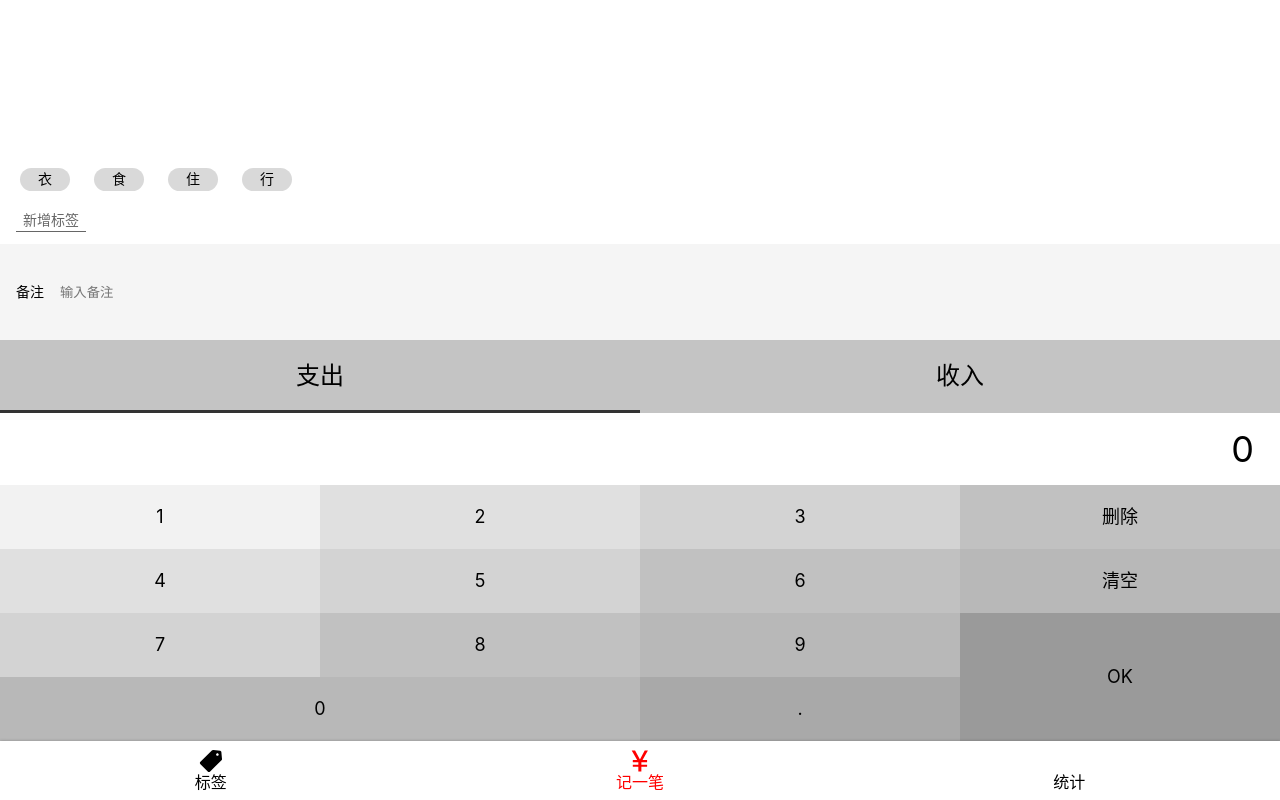
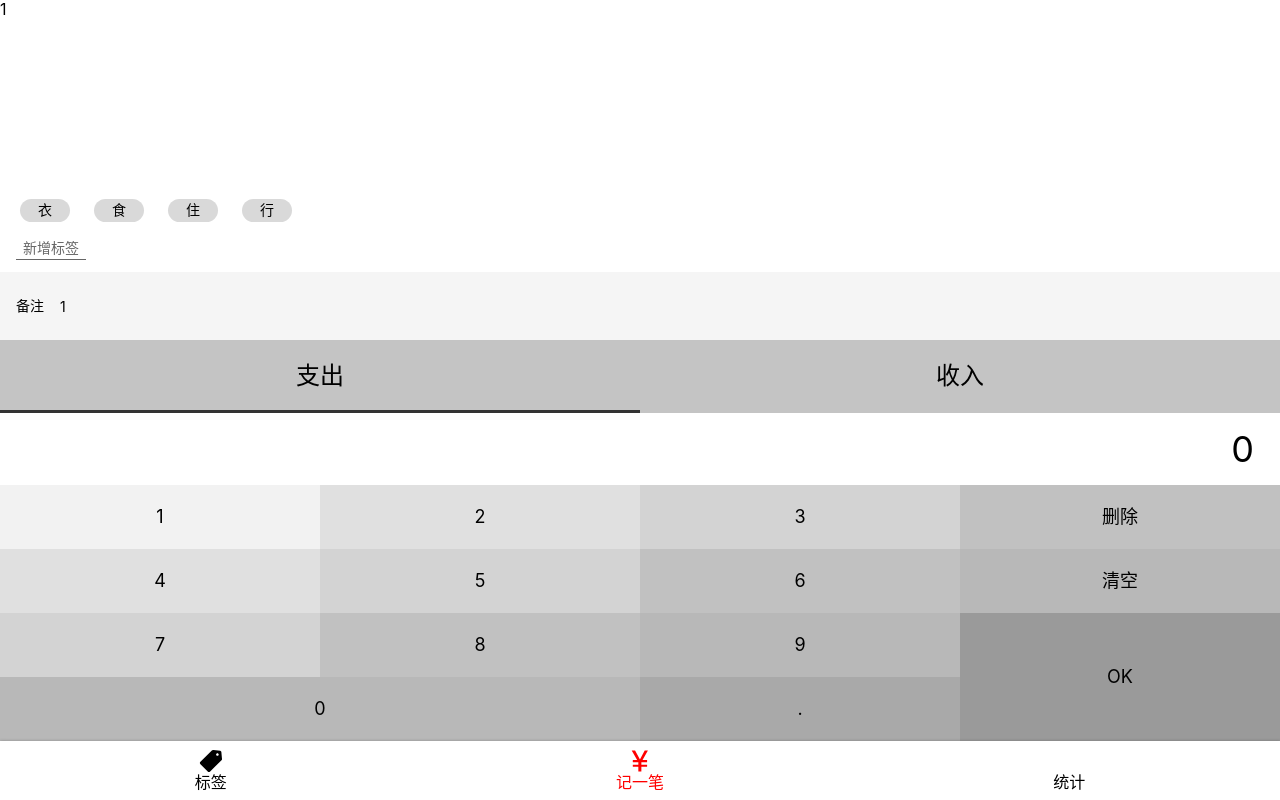
Before and after one commit to CaoBaoWang/keep-account-react, a React app: page /statistics#/money in a window 1280 px wide. Built offline with nearby package versions, Linux system fonts and the light colour scheme.

Commit message:
封装Input组件

```diff
--- /dev/null
+++ b/src/components/Button.tsx
@@ -0,0 +1,13 @@
+import styled from "styled-components";
+
+const Button = styled.button`
+  font-size: 18px;
+  border: none;
+  padding: 8px 12px;
+  background: red;
+  color: white;
+  border-radius: 4px;
+  width: 100px;
+  height: 40px;
+`
+export {Button}
--- /dev/null
+++ b/src/components/Center.tsx
@@ -0,0 +1,10 @@
+import styled from "styled-components";
+
+const Center = styled.div`
+  display: flex;
+  align-items: center;
+  justify-content: center;
+  flex-direction: column;
+`
+
+export {Center}
--- /dev/null
+++ b/src/components/Input.tsx
@@ -0,0 +1,40 @@
+import styled from "styled-components";
+import React from "react";
+
+
+const Label = styled.label`
+
+  display: flex;
+  align-items: center;
+
+  > input {
+    background: #f5f5f5;
+    border: none;
+    margin-left: 16px;
+    flex-grow: 1;
+    height: 44px;
+
+  }
+
+`
+
+type Props = {
+    label:string
+} & React.InputHTMLAttributes<HTMLInputElement>
+const Input: React.FC<Props> = (props) => {
+
+    const {label,children,...reset } = props
+
+    return (
+        <Label>
+            <span>备注</span>
+            <input
+                value={label}
+                {...reset}
+            />
+        </Label>
+    )
+}
+
+
+export {Input}
--- /dev/null
+++ b/src/components/Space.tsx
@@ -0,0 +1,7 @@
+import styled from "styled-components";
+
+const Space = styled.div`
+  height: 16px;
+`
+
+export {Space}
--- a/src/index.scss
+++ b/src/index.scss
@@ -39,8 +39,8 @@ body {
   line-height: 1.2;
 }
 
-button {
-  font-family: inherit;
+button , input{
+  font: inherit;
 }
 
 :focus {
--- a/src/views/Money.tsx
+++ b/src/views/Money.tsx
@@ -8,7 +8,7 @@ import {KeyboardSection} from "./money/KeyboardSection";
 function Money() {
     const [selected,setSelected] = useState({
         tagIds:[] as number[],
-        note:'',
+        note:'1',
         category:'-' as Category ,
         amount: 0
     })
@@ -24,6 +24,7 @@ function Money() {
 
     return (
         <Layout>
+            {selected.note}
             <TagSection value={selected.tagIds} onChange={tagIds=> onChange({tagIds})}  />
 
             <NoteSection value={selected.note} onChange={note=> onChange({note})}/>
--- a/src/views/Tag.tsx
+++ b/src/views/Tag.tsx
@@ -5,24 +5,55 @@ import {useTags} from "useTags";
 import {useParams} from 'react-router-dom'
 import Layout from "components/Layout";
 import Icon from "components/Icon";
+import {Button} from "../components/Button";
+import styled from "styled-components";
+import {Center} from "../components/Center";
+import {Space} from "../components/Space";
 
 type Params = {
-    tagId : string
+    tagId: string
 }
+
+
+const TopBar = styled.header`
+  display: flex;
+  justify-content: center;
+  position: relative;
+  padding: 20px 16px;
+
+  & > label {
+    position: absolute;
+    left: 16px;
+    padding: 8px;
+    margin-top: -8px;
+
+  }
+
+`
 
 const Tag: React.FC = (props) => {
     const {findTag} = useTags()
     const {tagId} = useParams<Params>()
-    const tag =  findTag(parseInt(tagId))
+    const tag = findTag(parseInt(tagId))
 
     return (
         <Layout>
-            <header>
-                <Icon  name="left"/>
-                <span>编辑</span>
-                <span>编辑</span>
-            </header>
-            <div>{tag.name}</div>
+            <TopBar>
+                <label >
+                    <Icon name="left"/>
+                </label>
+                <span>编辑标签</span>
+            </TopBar>
+            <label>
+                <span>标签名</span>
+                <input type="text"  value={tag.name} placeholder="请输入标签名"/>
+            </label>
+            <Center>
+                <Space/>
+                <Space/>
+                <Space/>
+                <Button>删除标签</Button>
+            </Center>
         </Layout>
     )
 
--- a/src/views/Tags.tsx
+++ b/src/views/Tags.tsx
@@ -4,7 +4,9 @@ import {useTags} from "../useTags";
 import styled from "styled-components";
 import Icon from "../components/Icon";
 import {Link} from 'react-router-dom';
-
+import {Button} from "../components/Button";
+import {Center} from "../components/Center";
+import {Space} from "../components/Space";
 
 const TagsList = styled.ul`
   font-size: 16px;
@@ -33,31 +35,14 @@ const TagsList = styled.ul`
 `
 
 
-const Button = styled.button`
-  font-size: 18px;
-  border: none;
-  padding: 8px 12px;
-  background: red;
-  color: white;
-  border-radius: 4px;
-  width: 100px;
-  height: 40px;
-`
 
-const Center = styled.div`
-  display: flex;
-  align-items: center;
-  justify-content: center;
-  flex-direction: column;
-`
 
-const Space = styled.div`
-  height: 16px;
-`
+
+
 
 
 function Tags() {
-    const {tags, setTags} = useTags()
+    const {tags} = useTags()
     return (
         <Layout>
             <TagsList>
--- a/src/views/money/NoteSction.tsx
+++ b/src/views/money/NoteSction.tsx
@@ -1,24 +1,15 @@
 import styled from "styled-components";
-import React, {useRef} from "react";
+import React, { ChangeEventHandler } from "react";
+
+import {Input} from "../../components/Input";
 
 const Wrapper = styled.section`
   background: #f5f5f5;
+  font-size: 14px;
   padding: 12px 16px;
-  font-size: 14px;
 
-  > label {
-    display: flex;
-    align-items: center;
 
-    > input {
-      background: #f5f5f5;
-      border: none;
-      margin-left: 16px;
-      flex-grow: 1;
-      height: 72px;
-    }
 
-  }
 `
 type Props = {
     value:string,
@@ -29,23 +20,13 @@ const NoteSection: React.FC<Props> = (props) => {
     // const [note, setNote] = useState('')
     const note = props.value
 
-    const refInput = useRef<HTMLInputElement>(null)
-    const x = () => {
-        if (refInput.current !== null) {
-            props.onChange(refInput.current.value);
-            // v-model.lazy="value"
-        }
+    const onChange:ChangeEventHandler<HTMLInputElement> = (e) => {
+            props.onChange(e.target.value);
     }
     return (
         <Wrapper>
-            <label>
-                备注
-                <input type="text" placeholder='输入备注'
-                       ref={refInput}
-                       defaultValue={note}
-                       onBlur={x}
-                />
-            </label>
+            <Input label={note} placeholder="请输入备注" onChange={onChange} />
+
         </Wrapper>
     )
 }
```
